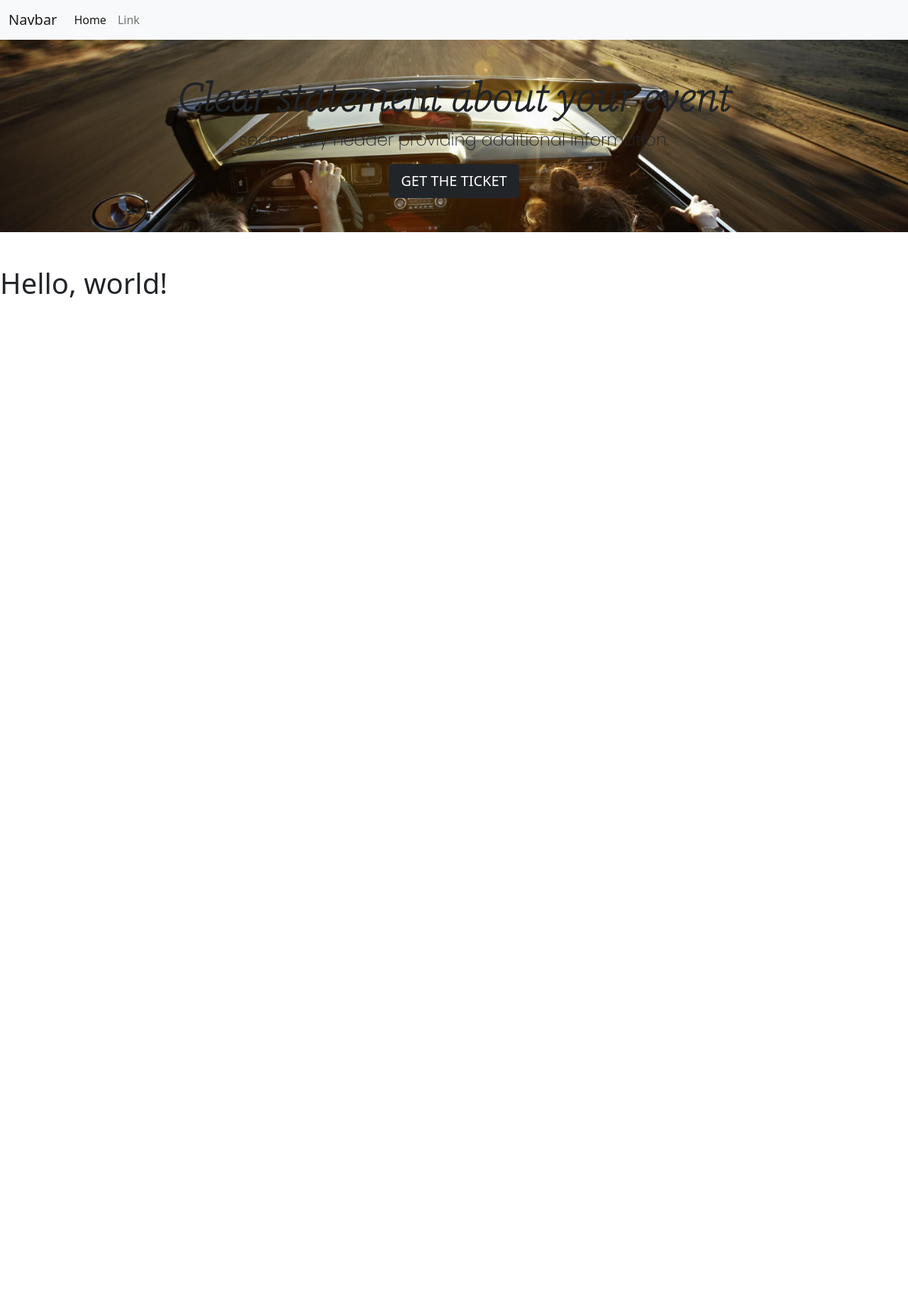
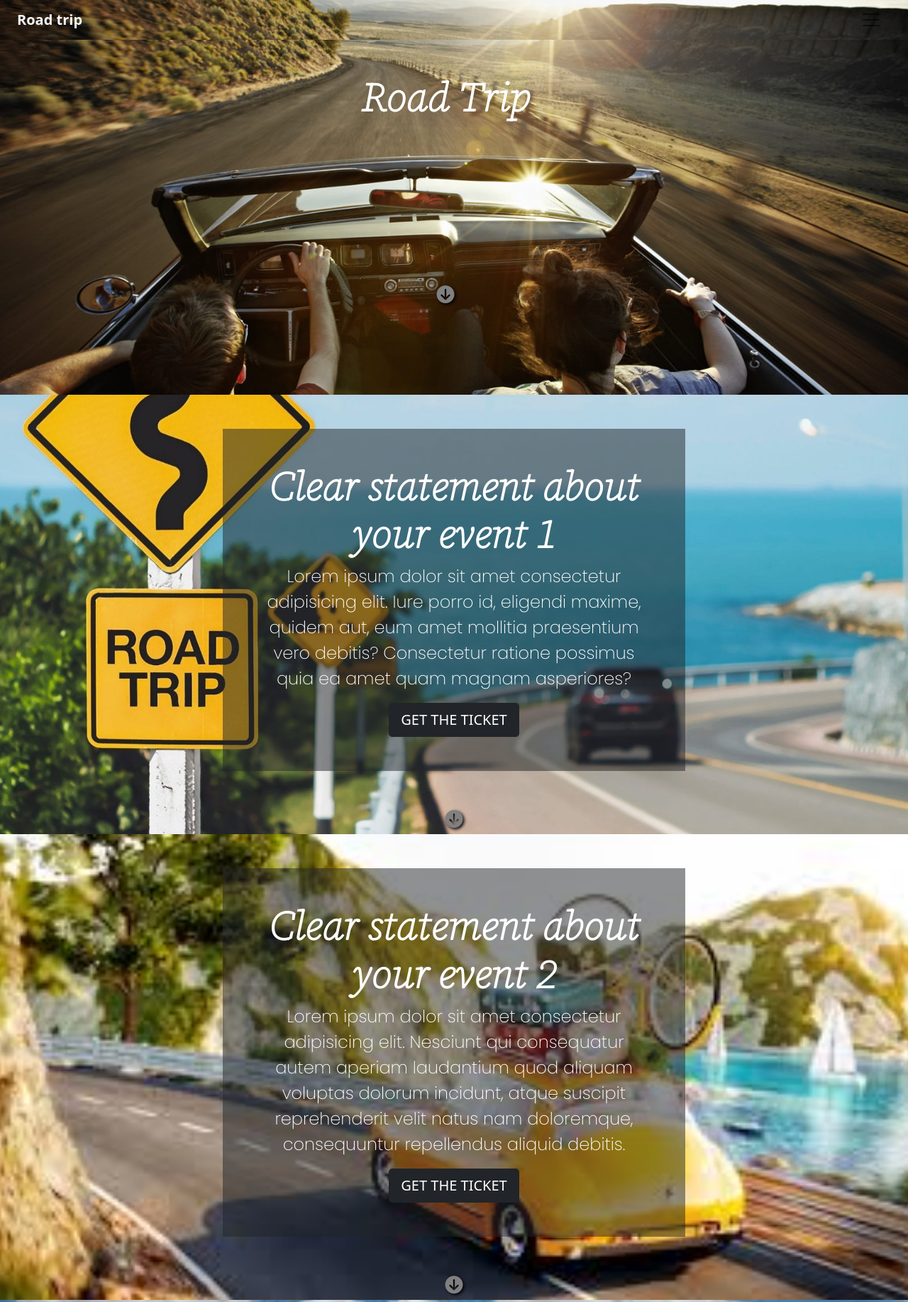
Before and after one commit to Amichail32/parallax-practice, a plain HTML site: page index.html in a window 1280 px wide. Shown: the top 1834 px of the page at 71% size. Before the commit the page ends 800 px from the top, so only its background shows below. Drawn offline with nearby package versions, Linux system fonts and the light colour scheme.

Commit message:
Takehome

```diff
--- a/CSS/Styles.css
+++ b/CSS/Styles.css
@@ -1,5 +1,97 @@
-#jumbotron {
-    background: url("../IMG/young-couple-driving-convertible-at-sunset.jpg") no-repeat center / cover;
+    * {
+    padding: 0;
+    margin: 0;
+    }
+
+    .italic {
+        font-family: 'Source Serif 4', sans-serif;
+    }
+    .second {
+        font-family: 'Poppins', sans-serif;
+    }
+    .parallax {
+    /* The image used */
+    background-image: url("../IMG/young-couple-driving-convertible-at-sunset.jpg");
+
+    /* Set a specific height */
+    min-height: 500px;
+
+    /* Create the parallax scrolling effect */
+    background-attachment: fixed;
+    background-position: center;
+    background-repeat: no-repeat;
+    background-size: cover;
   }
-.italic {font-family: 'Source Serif 4', sans-serif;}
-.second {font-family: 'Poppins', sans-serif;}
+  .icon1 {
+      text-align: center;
+  }
+  .icon2 {
+      text-align: center;
+  }
+  .icon3 {
+      text-align: center;
+  }
+  .icon4 {
+      text-align: center;
+  }
+    .parallax1 {
+    /* The image used */
+    background-image: url("../IMG/f96b7814-2483-4a6e-adf1-8ac29fed10a0-Road_trip.jpg");
+
+    /* Set a specific height */
+    min-height: 500px;
+
+    /* Create the parallax scrolling effect */
+    background-attachment: fixed;
+    background-position: center;
+    background-repeat: no-repeat;
+    background-size: cover;
+  }
+    .parallax2 {
+    /* The image used */
+    background-image: url("../IMG/images.jpg");
+
+    /* Set a specific height */
+    min-height: 500px;
+
+    /* Create the parallax scrolling effect */
+    background-attachment: fixed;
+    background-position: center;
+    background-repeat: no-repeat;
+    background-size: cover;
+  }
+    .parallax3 {
+    /* The image used */
+    background-image: url("../IMG/images\ \(1\).jpg");
+
+    /* Set a specific height */
+    min-height: 500px;
+
+    /* Create the parallax scrolling effect */
+    background-attachment: fixed;
+    background-position: center;
+    background-repeat: no-repeat;
+    background-size: cover;
+  }
+    .parallax4 {
+    /* The image used */
+    background-image: url("../IMG/images.jpg");
+
+    /* Set a specific height */
+    min-height: 500px;
+
+    /* Create the parallax scrolling effect */
+    background-attachment: fixed;
+    background-position: center;
+    background-repeat: no-repeat;
+    background-size: cover;
+  }
+  footer{
+    text-align: center;
+    font-family: 'Open Sans', sans-serif;
+    color: white;
+    font-size: 15px;
+    background-color: crimson;
+    padding: 25px 25px
+
+  }
--- a/index.html
+++ b/index.html
@@ -7,48 +7,113 @@
 
     <!-- Bootstrap CSS -->
     <link href="https://cdn.jsdelivr.net/npm/bootstrap@5.1.3/dist/css/bootstrap.min.css" rel="stylesheet" integrity="sha384-1BmE4kWBq78iYhFldvKuhfTAU6auU8tT94WrHftjDbrCEXSU1oBoqyl2QvZ6jIW3" crossorigin="anonymous">
+    <!-- google fonts -->
     <link rel="preconnect" href="https://fonts.googleapis.com">
     <link rel="preconnect" href="https://fonts.gstatic.com" crossorigin>
     <link href="https://fonts.googleapis.com/css2?family=Source+Serif+4:ital,wght@1,200&display=swap" rel="stylesheet">
     <link rel="preconnect" href="https://fonts.googleapis.com">
     <link rel="preconnect" href="https://fonts.gstatic.com" crossorigin>
     <link href="https://fonts.googleapis.com/css2?family=PT+Sans&family=Poppins:ital,wght@0,200;1,100&family=Rubik:ital,wght@0,300;1,600&family=Source+Serif+4:ital,wght@1,200&display=swap" rel="stylesheet">
+    <script src="https://kit.fontawesome.com/69e816bcf5.js" crossorigin="anonymous"></script>
+    <!-- Link to CSS styles sheet -->
     <link rel="stylesheet" href="CSS/Styles.css" />
-<title>Hello, world!</title>
+    <!-- Title sheet -->
+    <title>Road Trip!</title>
   </head>
 <body>
-    <nav class="navbar navbar-expand-md navbar-light bg-light">
+    <!-- Start Parallax 1 Div -->
+<div class="row parallax" id="Winding">
+  <!-- Start Nav Bar Road Trip-->
+  <nav class="navbar navbar-expand-xxl navbar-light bg-transparent">
         <div class="container-fluid">
-        <a class="navbar-brand" href="#">Navbar</a>
-        <button class="navbar-toggler" type="button" data-bs-toggle="collapse" data-bs-target="#navbarSupportedContent" aria-controls="navbarSupportedContent" aria-expanded="false" aria-label="Toggle navigation">
-          <span class="navbar-toggler-icon"></span>
+            <a class="navbar-brand fst-bold text-light" href="#"><strong>Road trip</strong>
+            </a>
+              <button class="navbar-toggler rounded-circle" type="button" data-bs-toggle="collapse" data-bs-target="#navbarNavAltMarkup" aria-controls="navbarNavAltMarkup" aria-expanded="false" aria-label="Toggle navigation">
+                    <span class="navbar-toggler-icon">
+                    </span>
               </button>
-        <div class="collapse navbar-collapse" id="navbarSupportedContent">
-          <ul class="navbar-nav me-auto mb-2 mb-lg-0">
-            <li class="nav-item">
-              <a class="nav-link active" aria-current="page" href="#">Home</a>
-            </li>
-            <li class="nav-item">
-              <a class="nav-link" href="#">Link</a>
-            </li>
-          </ul>
+                <div class="collapse navbar-collapse justify-content-end" id="navbarNavAltMarkup">
+                  <div class="navbar-nav">
+                    <a class="nav-link text-light" href="#Road Trip"><strong>Road Trip</strong>
+                    </a>
+                    <a class="nav-link text-light" href="#Pic 2"><strong>Pic 2</strong>
+                    </a>
+                    <a class="nav-link text-light" href="#Pic 3"><strong>Pic 3</strong>
+                    </a>
+                    <a class="nav-link text-light" href="#Pic 4"><strong>Pic 4</strong>
+                    </a>
+                  </div>
                 </div>
         </div>
   </nav>
-    <div>
-      <div id="jumbotron" class=" p-5 mb-5 text-center">
-        <h1 class="italic display-4 fw-bold">Clear statement about your event</h1>
-        <p class="fs-4 second">secondary header providing additional information.</p>
+
+      <div class="row parallax">
+      <div id="Road Trip" class="p-5 mb-5 text-center">
+        <h1 class="italic display-4 fw-bold text-white">Road Trip</h1>
+      </div>
+        <a class="icon1 nav-link fas fa-arrow-circle-down" style="font-size:25px;color:grey;text-shadow:2px 2px 4px #000000;" href="#Pic1"></a>
+  </div
+
+      </div>
+    </div>
+  </div>
+
+      <div class="row parallax1">
+      <div id="Pic 1" class=" p-5 mb-5 mt-5 mx-auto bg-dark bg-opacity-50 col-md-6 position-relative text-center">
+        <h1 class="italic display-4 fw-bold text-white">Clear statement about your event 1</h1>
+        <p class="fs-4 second text-white">Lorem ipsum dolor sit amet consectetur adipisicing elit. Iure porro id, eligendi maxime, quidem aut, eum amet mollitia praesentium vero debitis? Consectetur ratione possimus quia ea amet quam magnam asperiores?</p>
+        <button class="btn btn-dark btn-lg text-uppercase">get the ticket</button>
+      </div>
+      <a class="icon2 nav-link fas fa-arrow-circle-down" style="font-size:25px;color:grey;text-shadow:2px 2px 4px #000000;" href="#Pic 2"></a>
+    </div>
+
+      <div class="row parallax2">
+        <div id="Pic 2" class=" p-5 mb-5 mt-5 mx-auto bg-dark bg-opacity-50 col-md-6 position-relative text-center">
+          <h1 class="italic display-4 fw-bold text-white">Clear statement about your event 2</h1>
+        <p class="fs-4 second text-white">Lorem ipsum dolor sit amet consectetur adipisicing elit. Nesciunt qui consequatur autem aperiam laudantium quod aliquam voluptas dolorum incidunt, atque suscipit reprehenderit velit natus nam doloremque, consequuntur repellendus aliquid debitis.</p>
+        <button class="btn btn-dark btn-lg text-uppercase">get the ticket</button>
+      </div>
+        <a class="icon3 nav-link fas fa-arrow-circle-down" style="font-size:25px;color:grey;text-shadow:2px 2px 4px #000000;" href="#Pic 3"></a>
+    </div>
+      <div class="row parallax3">
+        <div id="Pic 3" class=" p-5 mb-5 mt-5 mx-auto bg-dark bg-opacity-50 col-md-6 position-relative text-center">
+          <h1 class="italic display-4 fw-bold text-white">Clear statement about your event 3</h1>
+        <p class="fs-4 second text-white">Lorem, ipsum dolor sit amet consectetur adipisicing elit. Error quaerat laborum dignissimos corporis? Nesciunt voluptates illo, odit molestiae pariatur placeat eum deserunt perspiciatis debitis enim voluptatem, optio ab atque corporis.</p>
+        <button class="btn btn-dark btn-lg text-uppercase">get the ticket</button>
+      </div>
+        <a class="icon4 nav-link fas fa-arrow-circle-down" style="font-size:25px;color:grey;text-shadow:2px 2px 4px #000000;" href="#Pic 4"></a>
+    </div>
+      <div class="row parallax4">
+        <div id="Pic 4" class=" p-5 mb-5 mt-5 mx-auto bg-dark bg-opacity-50 col-md-6 position-relative text-center">
+          <h1 class="italic display-4 fw-bold text-white">Clear statement about your event 4</h1>
+        <p class="fs-4 second text-white">Lorem ipsum dolor sit amet consectetur, adipisicing elit. Hic, molestias odio. Sint, suscipit delectus. Architecto sunt tempora, laudantium dicta impedit id. Libero assumenda voluptates neque rerum nulla hic facilis ex.</p>
         <button class="btn btn-dark btn-lg text-uppercase">get the ticket</button>
       </div>
       </div>
-    <h1>Hello, world!</h1>
+<footer>
+  <h1>Contact</h1>
+  <br>
+    <i class="fab fa-twitter-square display-6 p-2"></i>
+    <i class="fab fa-facebook-square display-6 p-2"></i>
+    <i class="fab fa-instagram display-6 p-2"></i>
+    <br>
+    <p class="p-2">&copy; Untitled. Design <u>templated</u> . Images: <u>Unsplash</u> .</p>
 
+
+
+
+
+  </footer>
     <!-- Optional JavaScript; choose one of the two! -->
 
     <!-- Option 1: Bootstrap Bundle with Popper -->
     <script src="https://cdn.jsdelivr.net/npm/bootstrap@5.1.3/dist/js/bootstrap.bundle.min.js" integrity="sha384-ka7Sk0Gln4gmtz2MlQnikT1wXgYsOg+OMhuP+IlRH9sENBO0LRn5q+8nbTov4+1p" crossorigin="anonymous"></script>
 
 
+
+
+
+
 </body>
+
 </html>
```
Also changed, not shown: IMG/f96b7814-2483-4a6e-adf1-8ac29fed10a0-Road_trip.jpg (added), IMG/images (1).jpg (added), IMG/images (2).jpg (added), IMG/images.jpg (added). Lines whose indentation alone changed are shown as unchanged.
